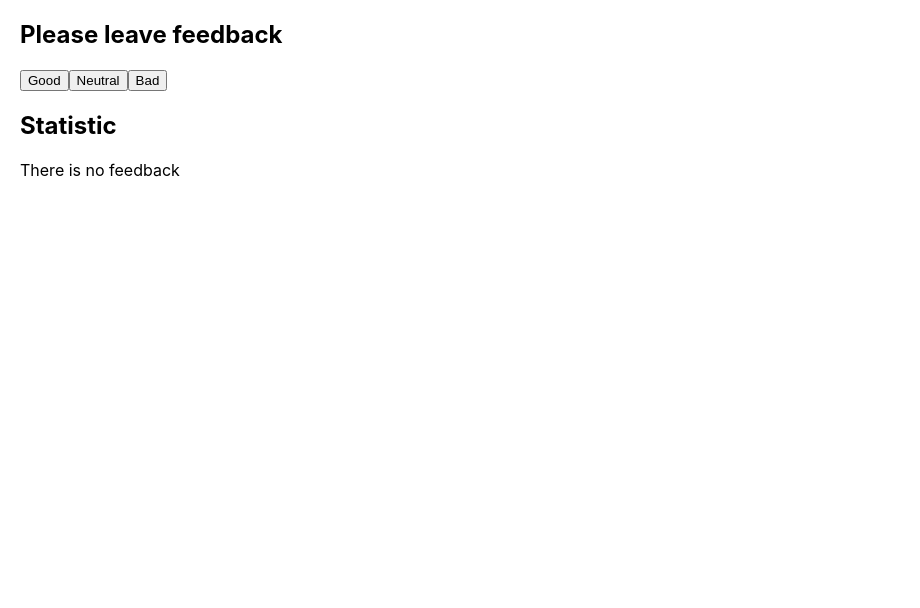
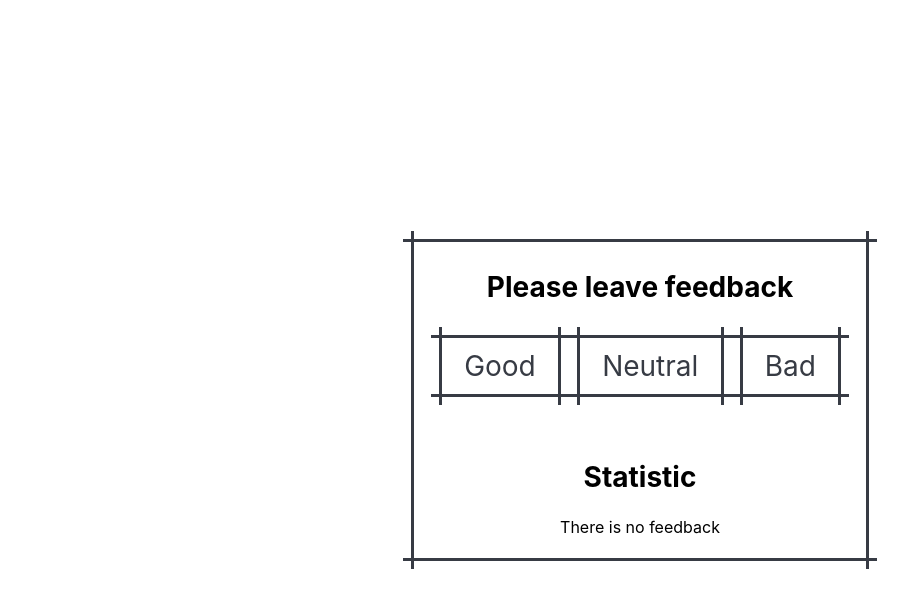
Before and after one commit to besha2vox/goit-react-hw-02-feedback, a React (Create React App) app: page / in a window 1280 px wide. Shown: the top 608 px of the page, without its empty margins (0-920 px from the left). Built offline with nearby package versions, Linux system fonts and the light colour scheme.

Commit message:
add styles

```diff
--- a/package.json
+++ b/package.json
@@ -4,6 +4,8 @@
   "private": true,
   "homepage": "https://besha2vox.github.io/goit-react-hw-02-feedback/",
   "dependencies": {
+    "@emotion/react": "^11.10.5",
+    "@emotion/styled": "^11.10.5",
     "@testing-library/jest-dom": "^5.16.3",
     "@testing-library/react": "^12.1.4",
     "@testing-library/user-event": "^13.5.0",
--- a/src/components/App.jsx
+++ b/src/components/App.jsx
@@ -1,6 +1,8 @@
 import React, { Component } from 'react';
+import Section from './Section';
 import Button from './Button';
 import Statistic from './Statistic/Statistic';
+import Container from './Container';
 
 class App extends Component {
   state = {
@@ -18,15 +20,16 @@ class App extends Component {
     const stateKeys = Object.keys(this.state);
 
     return (
-      <div>
-        <div>
-          <h2>Please leave feedback</h2>
+      <Container>
+        <Section title="Please leave feedback">
           {stateKeys.map(key => (
             <Button key={key} text={key} onClick={this.hendlerClick} />
           ))}
-        </div>
-        <Statistic stats={this.state} />
-      </div>
+        </Section>
+        <Section title="Statistic">
+          <Statistic stats={this.state} />
+        </Section>
+      </Container>
     );
   }
 }
--- a/src/components/Button/Button.jsx
+++ b/src/components/Button/Button.jsx
@@ -1,12 +1,13 @@
 import React from 'react';
+import { Btn } from './Button.styled';
 
 function Button({ text, onClick }) {
   const capitalizeFirstLetter = text.charAt(0).toUpperCase() + text.slice(1);
 
   return (
-    <button id={text} onClick={onClick}>
+    <Btn id={text} onClick={onClick}>
       {capitalizeFirstLetter}
-    </button>
+    </Btn>
   );
 }
 
--- /dev/null
+++ b/src/components/Button/Button.styled.jsx
@@ -0,0 +1,30 @@
+import styled from '@emotion/styled';
+
+const Btn = styled.button`
+  padding: calc(0.5em + 8px) calc(0.9em + 8px);
+  color: #373b44;
+  background: conic-gradient(from 90deg at 3px 3px, #0000 90deg, #373b44 0) 8px
+    8px / calc(100% - 3px - 2 * 8px) calc(100% - 3px - 2 * 8px);
+  transition: 0.3s linear, color 0s, background-color 0s;
+  outline: 3px solid #0000;
+  font-size: 28px;
+  font-family: inherit;
+
+  border: 0;
+
+  touch-action: manipulation;
+
+  &:hover,
+  &:focus-visible {
+    background: conic-gradient(from 90deg at 3px 3px, #0000 90deg, #373b44 0) 0
+      0 / calc(100% - 3px) calc(100% - 3px);
+    outline-color: #373b44;
+  }
+
+  &:active {
+    background: #373b44;
+    color: #fff;
+  }
+`;
+
+export { Btn };
--- /dev/null
+++ b/src/components/Container/Container.jsx
@@ -0,0 +1,8 @@
+import React from 'react';
+import { ContentContainer } from './Container.styled';
+
+const Container = ({ children }) => {
+  return <ContentContainer>{children}</ContentContainer>;
+};
+
+export default Container;
--- /dev/null
+++ b/src/components/Container/Container.styled.jsx
@@ -0,0 +1,12 @@
+import styled from '@emotion/styled';
+
+const ContentContainer = styled.div`
+  padding: 0 28px;
+  width: fit-content;
+  margin: auto;
+  text-align: center;
+  background: conic-gradient(from 90deg at 3px 3px, #0000 90deg, #373b44 0) 8px
+    8px / calc(100% - 3px - 2 * 8px) calc(100% - 3px - 2 * 8px);
+`;
+
+export { ContentContainer };
--- /dev/null
+++ b/src/components/Container/index.js
@@ -0,0 +1 @@
+export { default } from './Container';
--- /dev/null
+++ b/src/components/Section/Section.jsx
@@ -0,0 +1,13 @@
+import React from 'react';
+import { SectionContainer, Title } from './Section.styled';
+
+const Section = ({ title, children }) => {
+  return (
+    <SectionContainer>
+      <Title>{title}</Title>
+      {children}
+    </SectionContainer>
+  );
+};
+
+export default Section;
--- /dev/null
+++ b/src/components/Section/Section.styled.jsx
@@ -0,0 +1,12 @@
+import styled from '@emotion/styled';
+
+const SectionContainer = styled.section`
+  padding: 16px 0;
+`;
+
+const Title = styled.h2`
+  font-size: 28px;
+  font-size: 900;
+`;
+
+export { SectionContainer, Title };
--- /dev/null
+++ b/src/components/Section/index.js
@@ -0,0 +1 @@
+export { default } from './Section';
--- a/src/components/Statistic/Statistic.jsx
+++ b/src/components/Statistic/Statistic.jsx
@@ -17,10 +17,7 @@ class Statistic extends Component {
       total
     );
 
-    return (
-      <div>
-        <h2>Statistic</h2>
-        {total ? (
+    return total ? (
       <>
         {statsEntries.map(([key, value]) => (
           <Value key={key} text={key} count={value} />
@@ -30,8 +27,6 @@ class Statistic extends Component {
       </>
     ) : (
       <Notification message="There is no feedback" />
-        )}
-      </div>
     );
   }
 }
--- a/src/index.css
+++ b/src/index.css
@@ -2,6 +2,7 @@
 
 body {
   padding: 0 20px;
+  height: 100vh;
   margin: 0;
   font-family: -apple-system, BlinkMacSystemFont, 'Segoe UI', 'Roboto', 'Oxygen',
     'Ubuntu', 'Cantarell', 'Fira Sans', 'Droid Sans', 'Helvetica Neue',
@@ -14,3 +15,10 @@ code {
   font-family: source-code-pro, Menlo, Monaco, Consolas, 'Courier New',
     monospace;
 }
+
+#root {
+  height: 100%;
+  display: flex;
+  justify-content: center;
+  align-items: center;
+}
```
Also changed, not shown: 2 other files (tests, documents, lock files or other folders). Lines whose indentation alone changed are shown as unchanged.
